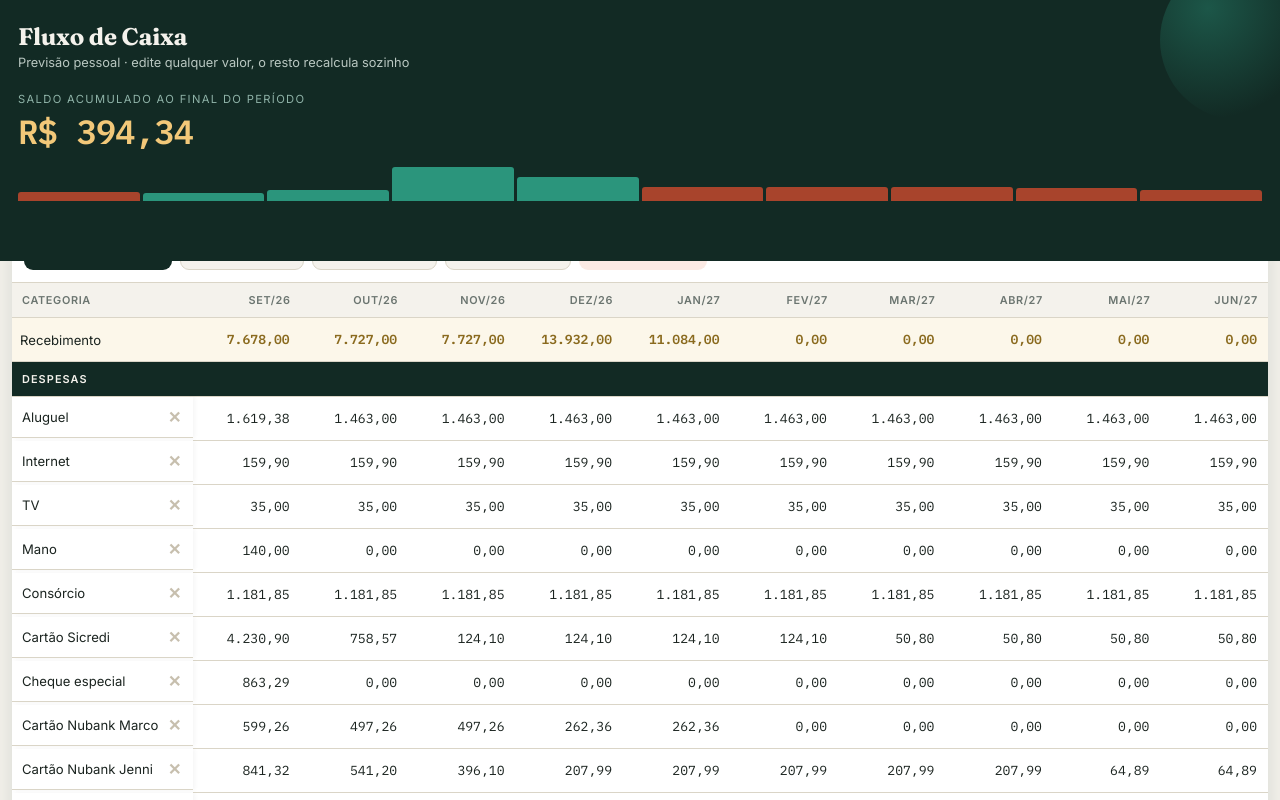
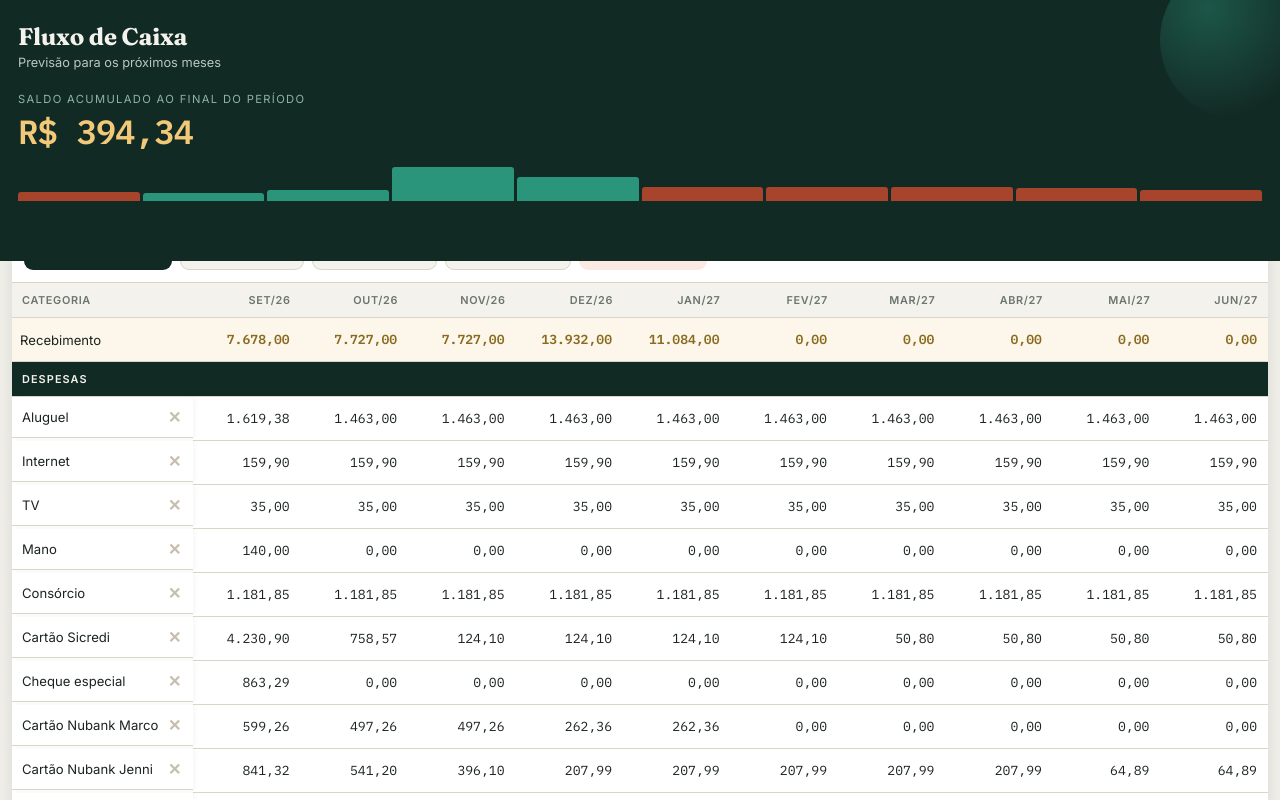
Before and after one commit to jenniflecks/Home-Finance, a plain HTML site: page index.html in a window 1280 px wide. Shown: the top 800 px of the page. Drawn offline with Linux system fonts and the light colour scheme.

Commit message:
Update index.html

```diff
--- a/index.html
+++ b/index.html
@@ -269,7 +269,7 @@
 
 <header>
   <h1>Fluxo de Caixa</h1>
-  <p class="subtitle">Previsão pessoal &middot; edite qualquer valor, o resto recalcula sozinho</p>
+  <p class="subtitle">Previsão para os próximos meses</p>
   <div class="hero">
     <span class="label">Saldo acumulado ao final do período</span>
     <span class="value" id="heroValue">R$ 0,00</span>
```
